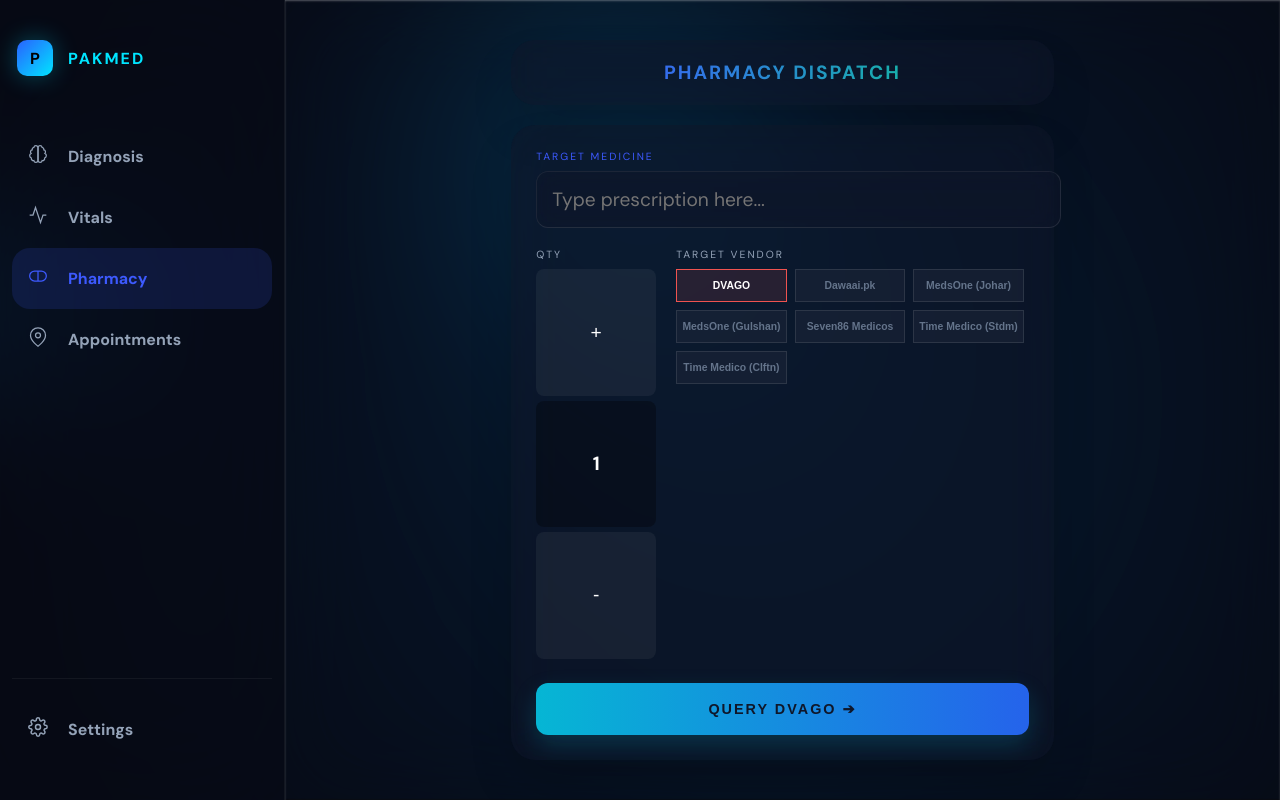
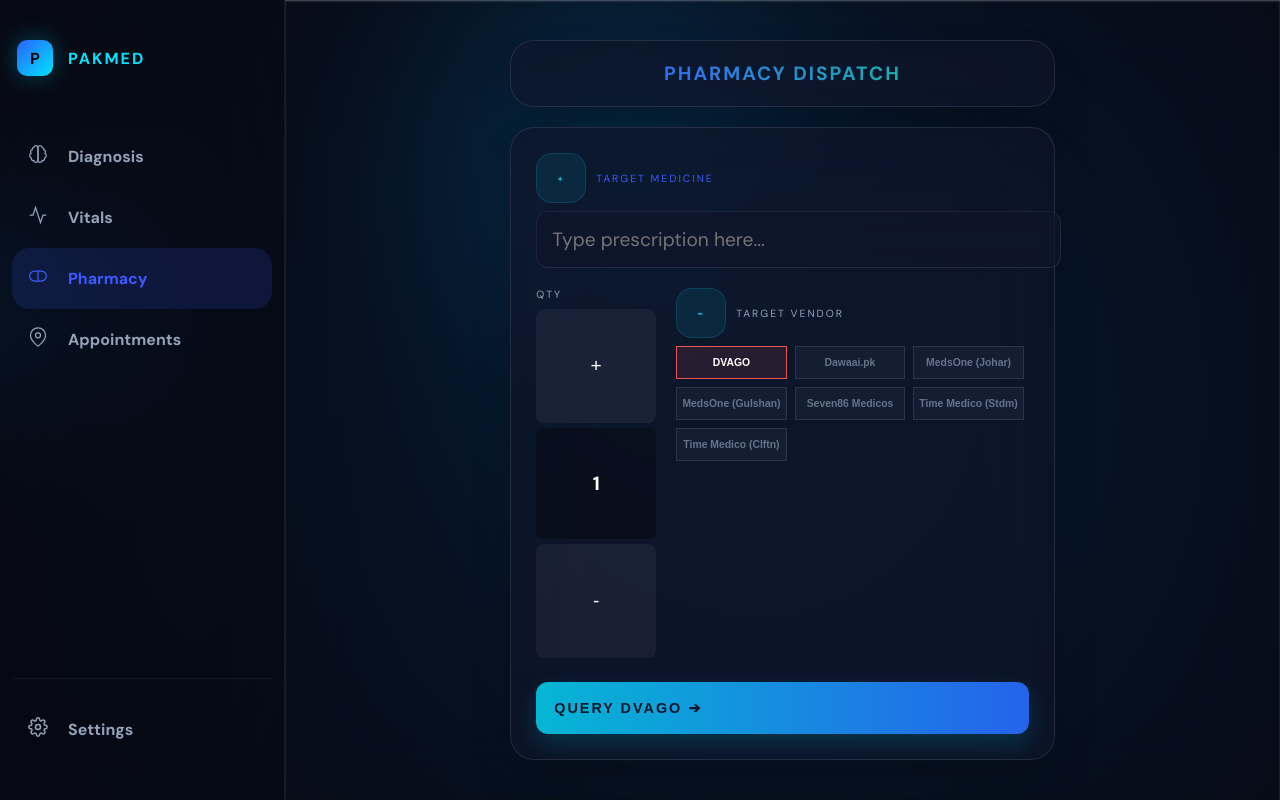
Before and after one commit to justahmed06/PakMed, a Next.js app: page / in a window 1280 px wide. Both pictures are taken after a click on the element "Pharmacy". Built offline with nearby package versions, Linux system fonts and the light colour scheme.

Commit message:
style: standardize liquid glassmorphism design system across Radar, Pharmacy, and Appointments tabs

```diff
--- a/app/components/Appointments.tsx
+++ b/app/components/Appointments.tsx
@@ -137,11 +137,12 @@ export default function Appointments() {
   };
 
   return (
-    <div className="radar-layout flex flex-col lg:flex-row gap-6 w-full h-[calc(100vh-100px)] p-6 bg-slate-950/40 backdrop-blur-xl rounded-3xl border border-white/10" style={{ height: 'calc(100vh - 100px)', display: 'flex', flexDirection: 'row', gap: '24px', width: '100%', padding: '24px', position: 'relative' }}>
+    <div className="glass-panel radar-layout flex flex-col lg:flex-row gap-6 w-full h-[calc(100vh-100px)] p-6" style={{ height: 'calc(100vh - 100px)', display: 'flex', flexDirection: 'row', gap: '24px', width: '100%', padding: '24px', position: 'relative' }}>
 
       {/* 📋 SIDEBAR */}
-      <div className="glass-card radar-sidebar w-full lg:w-[400px] h-full overflow-y-auto pr-2 space-y-4 custom-scrollbar" style={{ width: '400px', height: '100%', padding: '16px', display: 'flex', flexDirection: 'column', gap: '16px', overflowY: 'auto', flex: 'none' }}>
-        <h2 className="text-cyan-400 font-semibold tracking-wider" style={{ fontSize: '0.7rem', marginBottom: '20px' }}>
+      <div className="glass-panel radar-sidebar w-full lg:w-[400px] h-full overflow-y-auto pr-2 space-y-4 custom-scrollbar" style={{ width: '400px', height: '100%', padding: '16px', display: 'flex', flexDirection: 'column', gap: '16px', overflowY: 'auto', flex: 'none' }}>
+        <h2 className="text-cyan-400 font-semibold tracking-wider" style={{ display: 'flex', alignItems: 'center', gap: '10px', fontSize: '0.7rem', marginBottom: '20px' }}>
+          <span className="icon-badge" aria-hidden="true">⌖</span>
           {loading ? 'SCANNING SECTOR...' : 'LIVE RADAR RESULTS'}
         </h2>
 
@@ -156,15 +157,18 @@ export default function Appointments() {
 
         <div style={{ display: 'flex', flexDirection: 'column', gap: '15px' }}>
           {nearby.map((h, i) => (
-            <div key={i} className="hospital-item bg-slate-900/60 hover:bg-slate-800/80 backdrop-blur-md border border-white/10 hover:border-cyan-500/40 rounded-2xl p-4 transition-all duration-200 shadow-md flex items-center justify-between"
+            <div key={i} className="hospital-item glass-card bg-slate-900/60 hover:bg-slate-800/80 backdrop-blur-md border border-white/10 hover:border-cyan-500/40 rounded-2xl p-4 transition-all duration-200 shadow-md flex items-center justify-between"
               onClick={() => setTargetPos(h.coords)} // 👈 THIS MAKES IT ZOOM
               style={{ padding: '16px', cursor: 'pointer', transition: 'all 0.2s', display: 'flex', alignItems: 'center', justifyContent: 'space-between' }}>
 
-              <div className="text-slate-100 font-semibold text-sm tracking-wide" style={{ fontSize: '0.9rem' }}>{h.name}</div>
+              <div style={{ display: 'flex', alignItems: 'center', gap: '10px' }}>
+                <span className="icon-badge" aria-hidden="true">+</span>
+                <div className="text-slate-100 font-semibold text-sm tracking-wide" style={{ fontSize: '0.9rem' }}>{h.name}</div>
+              </div>
               <div style={{ display: 'flex', justifyContent: 'space-between', alignItems: 'center', marginTop: '10px' }}>
                 <span className="text-emerald-400 text-xs font-mono" style={{ fontSize: '0.7rem' }}>{h.dist?.toFixed(1)} km</span>
                 <button onClick={(e) => { e.stopPropagation(); setBookingHospital(h); }}
-                  className="px-4 py-2 bg-gradient-to-r from-cyan-500/20 to-blue-500/20 hover:from-cyan-500 hover:to-blue-600 text-cyan-300 hover:text-white border border-cyan-500/30 text-xs font-medium rounded-xl transition-all shadow-sm"
+                  className="btn-gradient-pill"
                   style={{ color: '#67E8F9', padding: '8px 16px', cursor: 'pointer', fontSize: '0.75rem', fontWeight: 500 }}>
                   BOOK NOW
                 </button>
@@ -176,7 +180,7 @@ export default function Appointments() {
       </div>
 
       {/* 🗺️ MAP CANVAS */}
-      <div className="glass-card radar-map-panel flex-1 h-full min-h-[500px] rounded-2xl overflow-hidden border border-white/10 shadow-2xl relative bg-slate-900/40 backdrop-blur-xl" style={{ flex: 1, width: 'auto', height: '100%', minHeight: '500px' }}>
+      <div className="glass-card radar-map-panel flex-1 h-full min-h-[500px] rounded-3xl overflow-hidden border border-cyan-400/40 shadow-[0_0_40px_rgba(56,189,248,0.25)] relative bg-slate-900/40 backdrop-blur-xl" style={{ flex: 1, width: 'auto', height: '100%', minHeight: '500px' }}>
         <MapContainer className="w-full h-full" center={DEFAULT_MAP_CENTER} zoom={15} style={{ width: '100%', height: '100%' }} zoomControl={false}>
           <TileLayer
             url="https://{s}.tile.openstreetmap.org/{z}/{x}/{y}.png"
--- a/app/components/BookingModal.tsx
+++ b/app/components/BookingModal.tsx
@@ -41,7 +41,7 @@ export default function BookingModal({ hospital, onClose }: BookingModalProps) {
             <div style={{ fontSize: '3rem', marginBottom: '20px' }}>✅</div>
             <h2 style={{ fontSize: '1.5rem', fontWeight: 'bold', color: '#00E676' }}>CONFIRMED</h2>
             <p style={{ color: '#94A3B8', margin: '20px 0' }}>Your token #42 for <strong>{hospital.name}</strong> has been secured.</p>
-            <button onClick={onClose} style={{ width: '100%', padding: '15px', background: '#3D5AFE', color: 'white', borderRadius: '12px', border: 'none', fontWeight: 'bold', cursor: 'pointer' }}>CLOSE VAULT</button>
+            <button onClick={onClose} className="btn-gradient-pill" style={{ width: '100%', justifyContent: 'center' }}>CLOSE VAULT</button>
           </div>
         )}
 
--- a/app/components/Pharmacy.tsx
+++ b/app/components/Pharmacy.tsx
@@ -40,16 +40,19 @@ export default function Pharmacy() {
     <div style={{ display: 'flex', flexDirection: 'column', gap: '20px', height: '100%' }}>
 
       {/* HEADER (Animated Gradient) */}
-      <header className="glass-card bg-slate-900/40 backdrop-blur-xl border border-white/10 shadow-2xl rounded-3xl" style={{ padding: '20px', textAlign: 'center', flexShrink: 0 }}>
+      <header className="glass-panel" style={{ padding: '20px', textAlign: 'center', flexShrink: 0 }}>
         <h1 className="sovereign-text">PHARMACY DISPATCH</h1>
       </header>
 
       {/* ⌨️ INPUT CONSOLE */}
-      <div className="glass-card bg-slate-900/40 backdrop-blur-xl border border-white/10 shadow-2xl rounded-3xl" style={{ padding: '25px', display: 'flex', flexDirection: 'column', gap: '20px', flex: 1, minHeight: 0 }}>
+      <div className="glass-panel" style={{ padding: '25px', display: 'flex', flexDirection: 'column', gap: '20px', flex: 1, minHeight: 0 }}>
 
         {/* Row 1: Medicine Input */}
         <div>
-          <label style={{ display: 'block', color: '#3D5AFE', fontSize: '0.65rem', letterSpacing: '2px', marginBottom: '8px' }}>TARGET MEDICINE</label>
+          <label style={{ display: 'flex', alignItems: 'center', gap: '10px', color: '#3D5AFE', fontSize: '0.65rem', letterSpacing: '2px', marginBottom: '8px' }}>
+            <span className="icon-badge" aria-hidden="true">+</span>
+            TARGET MEDICINE
+          </label>
           <input
             value={query}
             onChange={(e) => setQuery(e.target.value)}
@@ -108,7 +111,10 @@ export default function Pharmacy() {
 
           {/* Col B: Vendor Grid (Dense 3-Column) */}
           <div style={{ flex: 1, display: 'flex', flexDirection: 'column' }}>
-            <label style={{ display: 'block', color: '#94A3B8', fontSize: '0.65rem', letterSpacing: '2px', marginBottom: '8px' }}>TARGET VENDOR</label>
+            <label style={{ display: 'flex', alignItems: 'center', gap: '10px', color: '#94A3B8', fontSize: '0.65rem', letterSpacing: '2px', marginBottom: '8px' }}>
+              <span className="icon-badge" aria-hidden="true">⌁</span>
+              TARGET VENDOR
+            </label>
             <div style={{ display: 'grid', gridTemplateColumns: 'repeat(3, 1fr)', gap: '8px', overflowY: 'auto', paddingRight: '5px' }}>
               {VENDORS.map((v) => (
                 <button
@@ -132,7 +138,7 @@ export default function Pharmacy() {
         </div>
 
         {/* 🚀 LAUNCH BUTTON (Compact) */}
-        <button onClick={handleDispatch} className="dispatch-btn bg-gradient-to-r from-cyan-500 to-blue-600 hover:from-cyan-400 hover:to-blue-500 text-slate-950 font-bold shadow-lg shadow-cyan-500/20">
+        <button onClick={handleDispatch} className="btn-gradient-pill dispatch-btn">
           <span>QUERY {selectedVendor.name} ➔</span>
         </button>
 
--- a/app/globals.css
+++ b/app/globals.css
@@ -3,6 +3,61 @@
   --velion-indigo: #3D5AFE;
   --clinical-red: #FF1744;
   --glass-deep: rgba(10, 15, 25, 0.7);
+}
+
+.glass-panel {
+  background-color: rgb(15 23 42 / 0.6);
+  backdrop-filter: blur(40px) saturate(130%);
+  border: 1px solid rgb(255 255 255 / 0.1);
+  box-shadow: 0 25px 50px -12px rgb(0 0 0 / 0.25);
+  border-radius: 1.5rem;
+}
+
+.glass-card {
+  background-color: rgb(15 23 42 / 0.5);
+  backdrop-filter: blur(24px) saturate(135%);
+  border: 1px solid rgb(255 255 255 / 0.1);
+  box-shadow: 0 20px 25px -5px rgb(0 0 0 / 0.1), 0 8px 10px -6px rgb(0 0 0 / 0.1);
+  border-radius: 1rem;
+  transition: all 200ms;
+}
+
+.glass-card:hover {
+  border-color: rgb(6 182 212 / 0.3);
+}
+
+.btn-gradient-pill {
+  padding: 0.625rem 1.25rem;
+  background-image: linear-gradient(to right, rgb(56 189 248), rgb(37 99 235));
+  color: white;
+  font-weight: 600;
+  font-size: 0.75rem;
+  line-height: 1rem;
+  border-radius: 9999px;
+  box-shadow: 0 10px 15px -3px rgb(14 165 233 / 0.3), 0 4px 6px -4px rgb(14 165 233 / 0.3);
+  transition: all 200ms;
+  display: flex;
+  align-items: center;
+  gap: 0.25rem;
+  cursor: pointer;
+  border: 0;
+}
+
+.btn-gradient-pill:hover {
+  background-image: linear-gradient(to right, rgb(125 211 252), rgb(59 130 246));
+}
+
+.icon-badge {
+  width: 3rem;
+  height: 3rem;
+  border-radius: 1rem;
+  background-color: rgb(6 182 212 / 0.1);
+  border: 1px solid rgb(6 182 212 / 0.2);
+  display: flex;
+  align-items: center;
+  justify-content: center;
+  color: rgb(34 211 238);
+  flex-shrink: 0;
 }
 
 body {
@@ -139,6 +194,10 @@ body {
   box-shadow: 0 20px 25px -5px rgb(8 47 73 / 0.5), 0 8px 10px -6px rgb(8 47 73 / 0.5);
 }
 
+.shadow-\[0_0_40px_rgba\(56\,189\,248\,0\.25\)\] {
+  box-shadow: 0 0 40px rgba(56, 189, 248, 0.25);
+}
+
 .duration-200 {
   transition-duration: 200ms;
 }
@@ -243,6 +302,10 @@ body {
 
 .border-white\/20 {
   border-color: rgb(255 255 255 / 0.2);
+}
+
+.border-cyan-400\/40 {
+  border-color: rgb(34 211 238 / 0.4);
 }
 
 .border-t-white\/40 {
```
